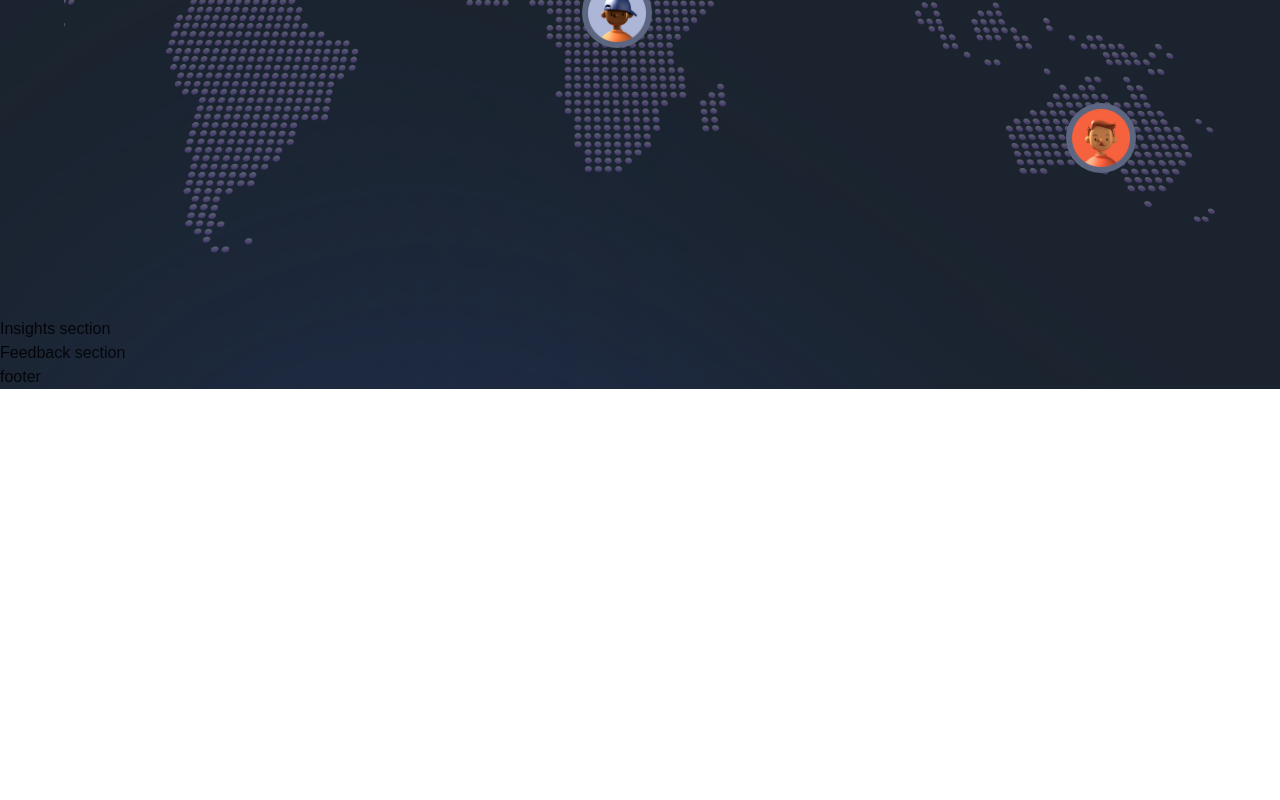
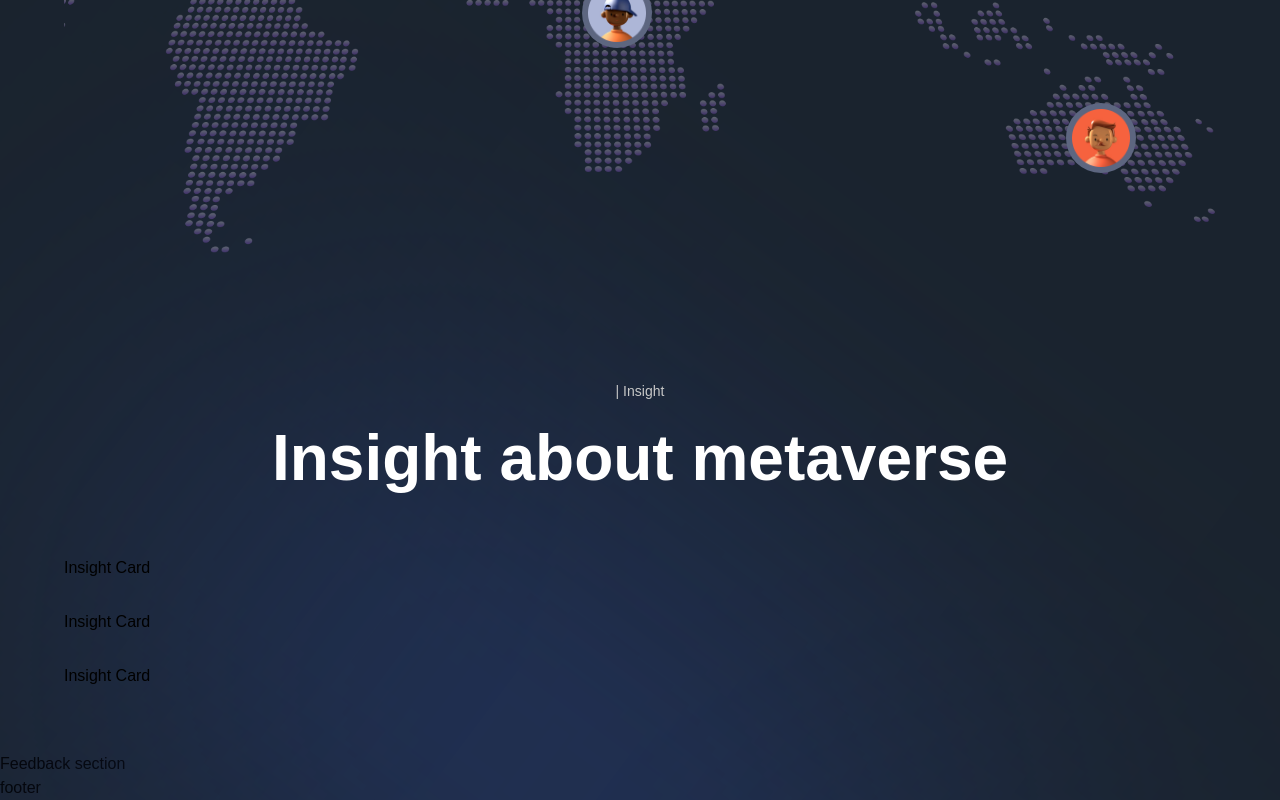
Before and after one commit to the-bipu/metaverse-nextjs, a Next.js app: page / in a window 1280 px wide. Shown: the part 4923-5723 px from the top of the page. Before the commit the page ends 5312 px from the top, so only its background shows below. Built offline with nearby package versions, Linux system fonts and the light colour scheme; a web font is replaced by a local one.

Commit message:
Update Insights.jsx

```diff
--- a/sections/Insights.jsx
+++ b/sections/Insights.jsx
@@ -1,8 +1,31 @@
 'use client';
 
+import { motion } from 'framer-motion';
+
+import  { InsightCard ,TitleText, TypingText } from '../components';
+
+import styles from '../styles';
+import { staggerContainer } from '../utils/motion';
+import { insights } from '../constants';
+
 const Insights = () => (
-  <section>
-    Insights section
+  <section className={`${styles.paddings} relative z-10`}>
+    <motion.div
+      variants={staggerContainer}
+      initial="hidden"
+      whileInView="show"
+      viewport={{once: false, amount: 0.25}}
+      className={`${styles.innerWidth} mx-auto flex flex-col`}
+    >
+      <TypingText title="| Insight" textStyles="text-center" />
+      <TitleText title="Insight about metaverse" textStyles="text-center" />
+
+      <div className='mt-[50px] flex flex-col gap-[30px]'>
+        {insights.map((insight, index) => (
+          <InsightCard key={`insight-${index}`} {...insight} index={index + 1} />
+        ))}
+      </div>
+    </motion.div>
   </section>
 );
 
```
